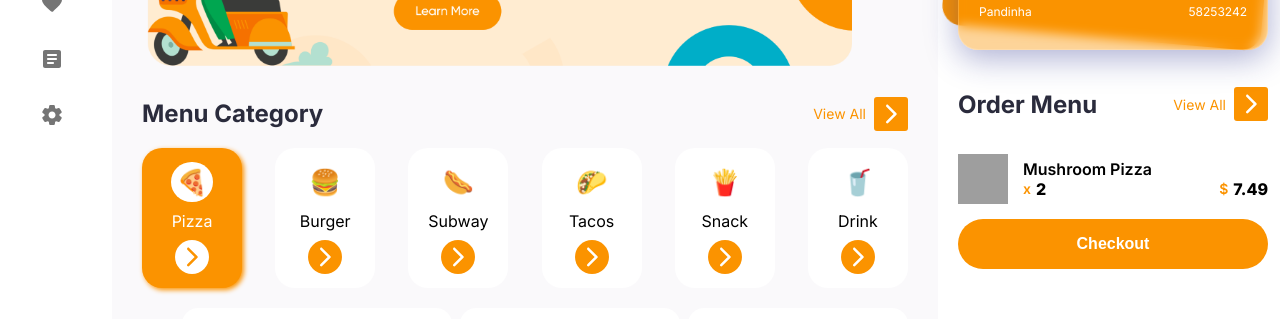
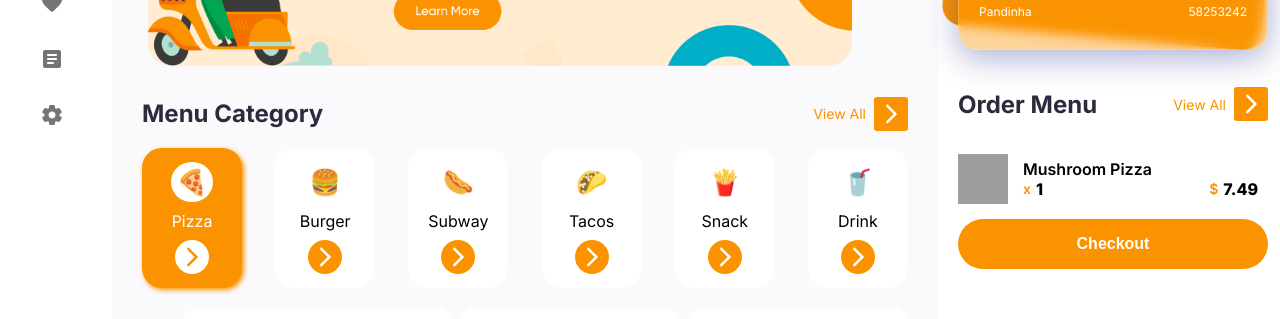
Before and after one commit to nicolyquinn/food-app, a Next.js app: page / in a window 1280 px wide. Both pictures are taken after a click on the icon 400 px from the left and 799 px from the top of the page. Shown: the part 256-575 px from the top of the page. Built offline with nearby package versions, Linux system fonts and the light colour scheme; grey boxes are pictures that could not be loaded.

Commit message:
add: update the item quantity on Cart

```diff
--- a/components/Cart/Cart.module.scss
+++ b/components/Cart/Cart.module.scss
@@ -95,3 +95,25 @@
     box-shadow: 2px 2px 5px #fb9300;
   }
 }
+
+.cardWrapper {
+  overflow-y: auto;
+  overflow-x: hidden;
+  max-height: 400px;
+  padding-right: 10px;
+}
+
+.cardWrapper::-webkit-scrollbar {
+  width: 5px !important;
+}
+
+.cardWrapper::-webkit-scrollbar-track {
+  background: #f1f1f1 !important;
+}
+.cardWrapper::-webkit-scrollbar-thumb {
+  background: #888;
+  border-radius: 5px;
+}
+.cardWrapper::-webkit-scrollbar-thumb:hover {
+  background: #555;
+}
--- a/components/Cart/index.tsx
+++ b/components/Cart/index.tsx
@@ -15,13 +15,16 @@ export const Cart = () => {
           <ArrowForwardIosRoundedIcon className={styles.viewAllArrow} />
         </div>
       </div>
-      {cart?.map((item) => (
-        <div key={item.id} className={styles.cartItemWrapper}>
+      <div className={styles.cardWrapper}>
+        {Object.keys(cart)?.map((productId) => {
+          const { product, quantity } = cart[parseInt(productId)];
+          return (
+            <div key={productId} className={styles.cartItemWrapper}>
               <Image
                 width="50"
                 height="50"
                 alt="pizza"
-            src={item.image}
+                src={product?.image}
                 className={styles.image}
                 priority
               />
@@ -34,20 +37,24 @@ export const Cart = () => {
                   marginLeft: "10px",
                 }}
               >
-            <p className={styles.itemName}>{item.name}</p>
-            <div style={{ display: "flex", justifyContent: "space-between" }}>
+                <p className={styles.itemName}>{product?.name}</p>
+                <div
+                  style={{ display: "flex", justifyContent: "space-between" }}
+                >
                   <div className={styles.quantityWrapper}>
                     <p className={styles.quantity}>x</p>
-                <p className={styles.itemQuantity}>2</p>
+                    <p className={styles.itemQuantity}>{quantity}</p>
                   </div>
                   <div className={styles.priceWrapper}>
                     <p className={styles.currency}>$</p>
-                <p className={styles.itemPrice}>{item.price}</p>
+                    <p className={styles.itemPrice}>{product?.price}</p>
                   </div>
                 </div>
               </div>
             </div>
-      ))}
+          );
+        })}
+      </div>
       <div>
         <button className={styles.checkoutButton}>Checkout</button>
       </div>
--- a/context/CartContext.tsx
+++ b/context/CartContext.tsx
@@ -9,8 +9,14 @@ export type Product = {
   price: string;
 };
 
+type CartMap = {
+  [productId: number]: {
+    product: Product;
+    quantity: number;
+  };
+};
 type cartContextType = {
-  cart: Product[];
+  cart: CartMap;
   addToCart: (product: Product) => void;
 };
 
@@ -30,10 +36,18 @@ type Props = {
 };
 
 export function CartProvider({ children }: Props) {
-  const [cart, setCart] = useState<Product[]>([]);
+  const [cart, setCart] = useState<CartMap>([]);
 
   function addToCart(product: Product) {
-    setCart([...cart, product]);
+    const productId = product.id;
+    const updateCart = { ...cart };
+    if (productId in updateCart) {
+      updateCart[productId].quantity++;
+    } else {
+      updateCart[productId] = { product, quantity: 1 };
+    }
+
+    setCart(updateCart);
   }
 
   const value = {
```
Lines whose indentation alone changed are shown as unchanged.
